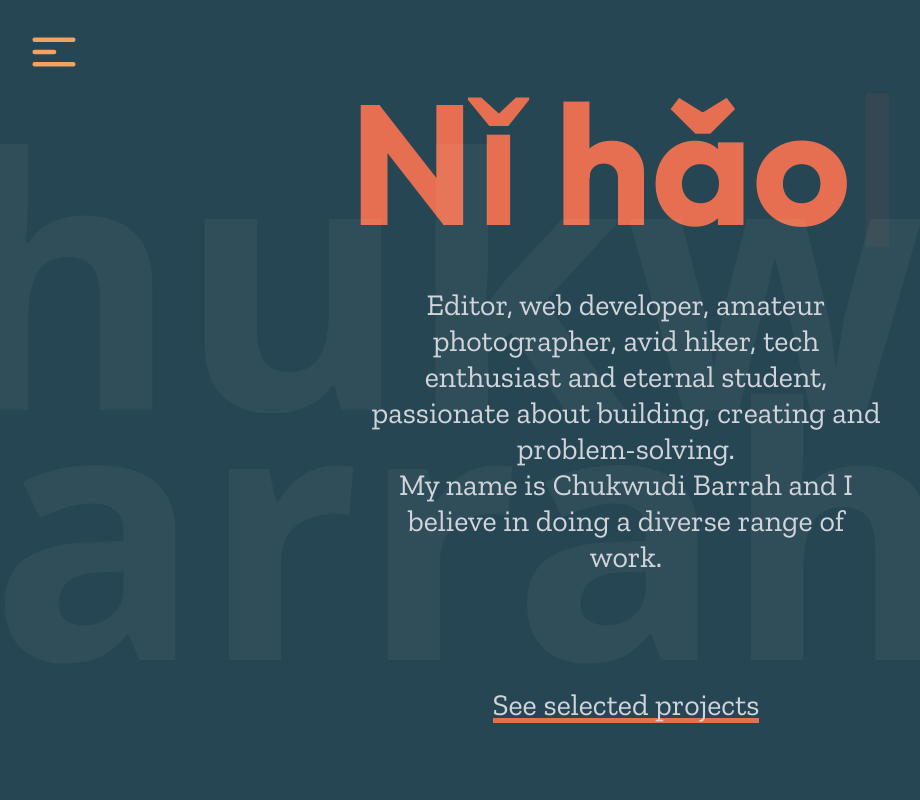
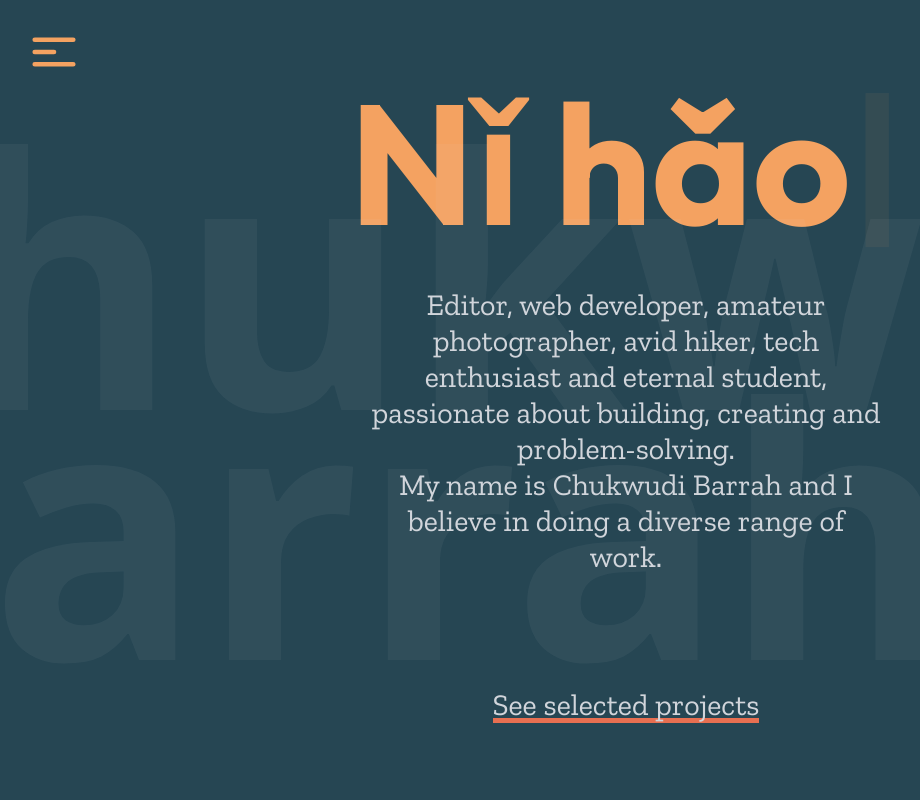
Before and after one commit to chukwudibarrah/portfolio, a React (Vite) app: page / in a window 1280 px wide. Shown: the top 800 px of the page, without its empty margins (14-934 px from the left). Built offline with nearby package versions, Linux system fonts and the light colour scheme; no server answers.

Commit message:
updated homepage

```diff
--- a/src/pages/Home.jsx
+++ b/src/pages/Home.jsx
@@ -17,7 +17,7 @@ export default function Home() {
         barrah
       </p>
       <div>
-        <h1 className="text-6xl text-sienna pt-28 md:pt-0 md:text-[170px] font-bold z-40 font-outfit">
+        <h1 className="text-6xl text-brown pt-28 md:pt-0 md:text-[170px] font-bold z-40 font-outfit">
           <Typewriter
             options={{
               autoStart: true,
```
